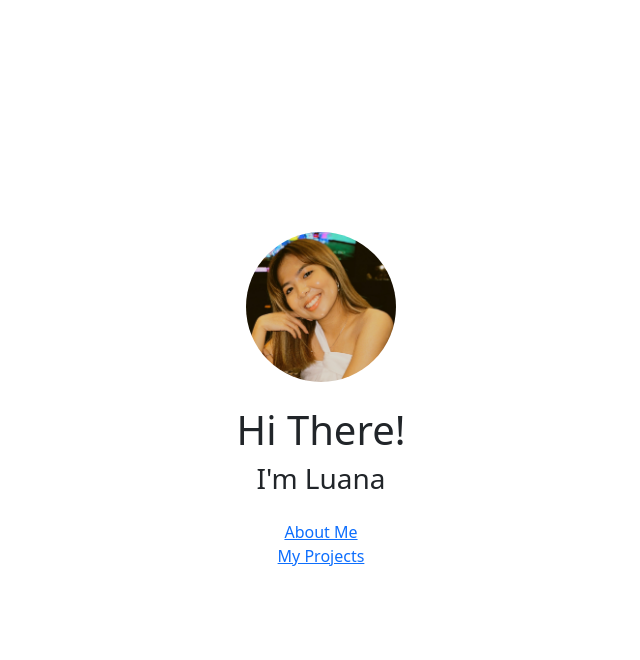
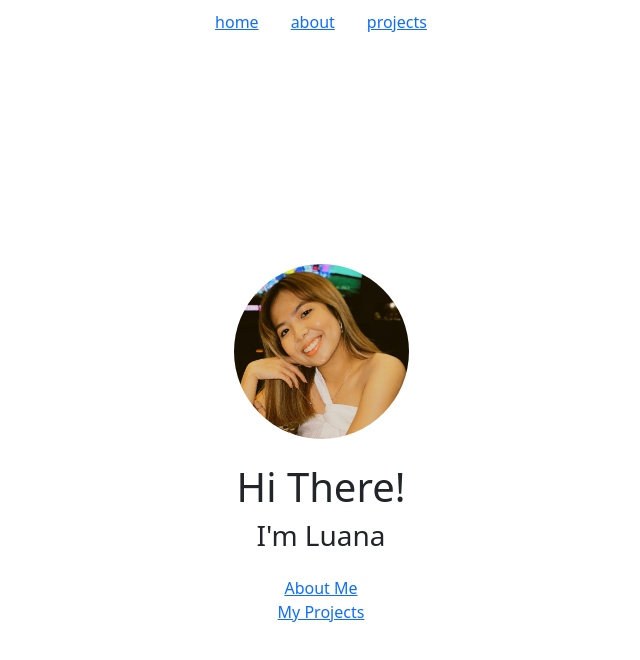
Before and after one commit to luanakimley/luana-kimley, a Vue app: page / in a window 1280 px wide. Shown: the top 660 px of the page, without its empty margins (319-959 px from the left). Built offline with nearby package versions, Linux system fonts and the light colour scheme.

Commit message:
:construction: Develop navbar

```diff
--- a/src/App.vue
+++ b/src/App.vue
@@ -1,6 +1,7 @@
 <script setup lang="ts">
 import { RouterLink, RouterView } from 'vue-router'
 import HelloWorld from './components/HelloWorld.vue'
+
 </script>
 
 <template>
--- a/src/assets/main.css
+++ b/src/assets/main.css
@@ -4,11 +4,6 @@
   width: 100%;
   height: 100%;
 }
-
-.home-page {
-  display: flex;
-}
-
 /*
 @media (hover: hover) {
   a:hover {
--- a/src/components/HelloWorld.vue
+++ b/src/components/HelloWorld.vue
@@ -1,17 +1,21 @@
 <script setup lang="ts">
+import NavBar from './NavBar.vue'
+
 defineProps<{
   msg: string
 }>()
 </script>
 
 <template>
+  <NavBar />
+
   <div class="d-flex justify-content-center align-items-center flex-column vh-100">
     <img
       class="rounded-circle mb-4"
       alt="Luana picture"
       src="@/assets/profile.jpg"
-      width="150"
-      height="150"
+      width="175"
+      height="175"
     />
 
     <h1 class="green">Hi There!</h1>
@@ -25,5 +29,6 @@ defineProps<{
 <style scoped>
 .vh-100 {
   height: 100vh;
+  overflow: hidden;
 }
 </style>
--- /dev/null
+++ b/src/components/NavBar.vue
@@ -0,0 +1,14 @@
+<template>
+  <nav class="nav-bar">
+    <div class="d-flex justify-content-center">
+      <a class="px-3">home</a>
+      <a class="px-3">about</a>
+      <a class="px-3">projects</a>
+    </div>
+  </nav>
+</template>
+<style scoped>
+.nav-bar {
+  margin: 10px;
+}
+</style>
```
